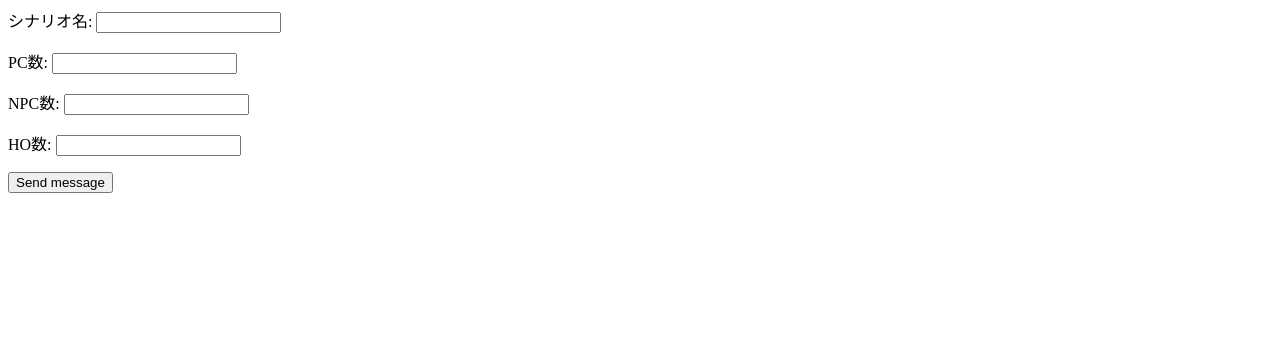
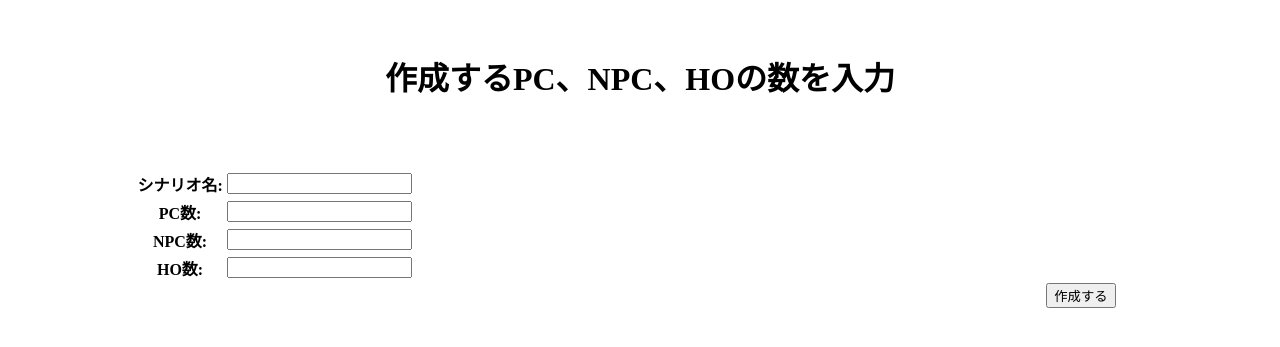
Before and after one commit to Nagyon-Jessica/Shinobi-Mas, a Django app: page /setup in a window 1280 px wide. Shown: the top 347 px of the page. Run offline with Django 3.2, Linux system fonts and the light colour scheme.

Commit message:
設定ページのレイアウト修正およびトップページからの導線追加

```diff
--- a/homaster/templates/homaster/index.html
+++ b/homaster/templates/homaster/index.html
@@ -7,14 +7,16 @@
   <title>Shinobi-Mas</title>
 </head>
 
-<!-- ヘッダ -->
+<!-- 本文 -->
 <body>
   <div style="text-align:center;">
     <div style="height: 200px; padding: 100px;">
       <h1>Shinobi-Mas</h1>
     </div>
     <div>
+      <a href="{% url 'setup' %}">
         <input type="button" value="ENGAWAを設える">
+      </a>
     </div>
   </div>
 </body>
--- a/homaster/templates/homaster/setup.html
+++ b/homaster/templates/homaster/setup.html
@@ -1,4 +1,28 @@
-<form method="post">{% csrf_token %}
-    {{ form.as_p }}
-    <input type="submit" value="Send message">
+<!DOCTYPE html>
+<html lang="ja">
+
+<!-- ヘッダ -->
+<head>
+  <meta charset="UTF-8">
+  <title>ENGAWAの設定</title>
+</head>
+
+<!-- 本文 -->
+<body>
+  <div style="margin:auto; width: 80%;">
+　　<div style="text-align:center;">
+      <h1>作成するPC、NPC、HOの数を入力</h1>
+　　</div>
+　　<div>
+      <form method="post">{% csrf_token %}
+        <table>
+          {{ form.as_table }}
+        </table>
+    </div>
+    <div style="text-align:right; padding: 0px 30px 0px 0px;">
+        <input type="submit" value="作成する">
+    </div>
+  </div>
 </form>
+</body>
+</html>
```
